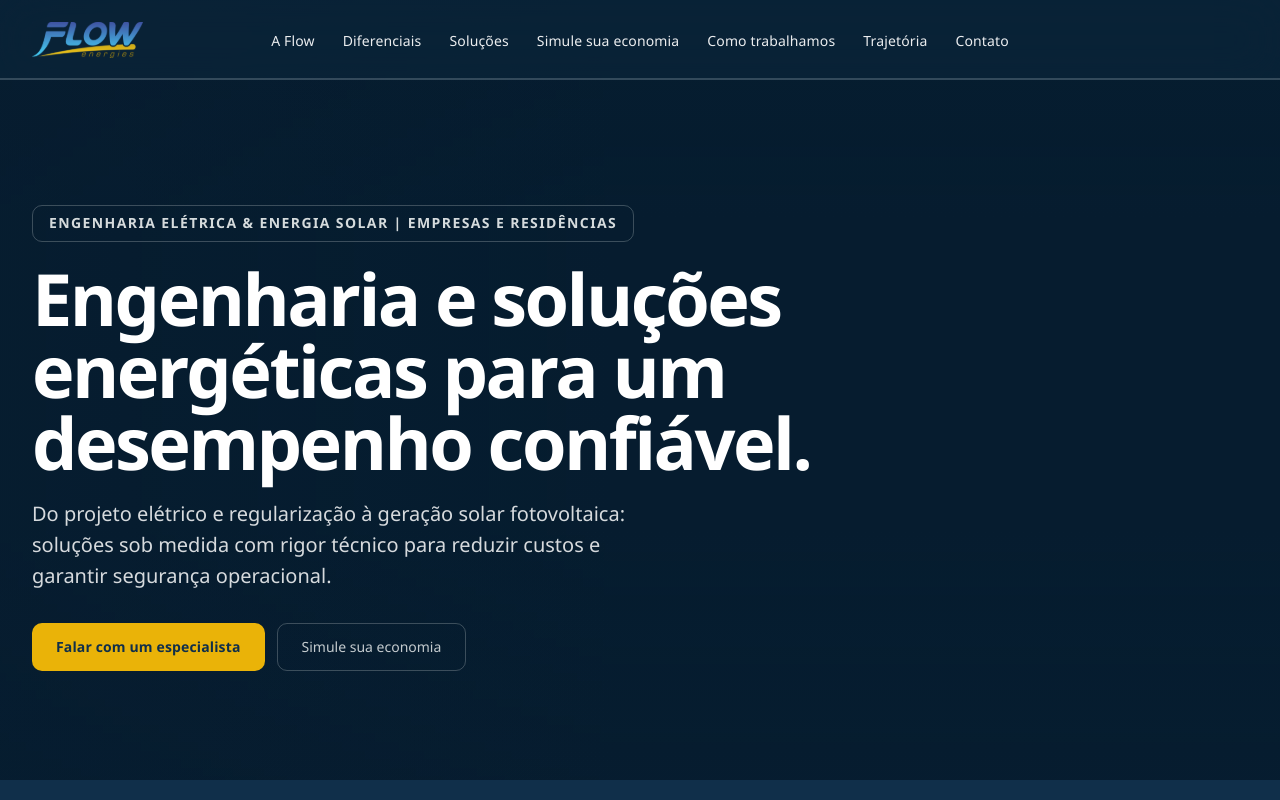
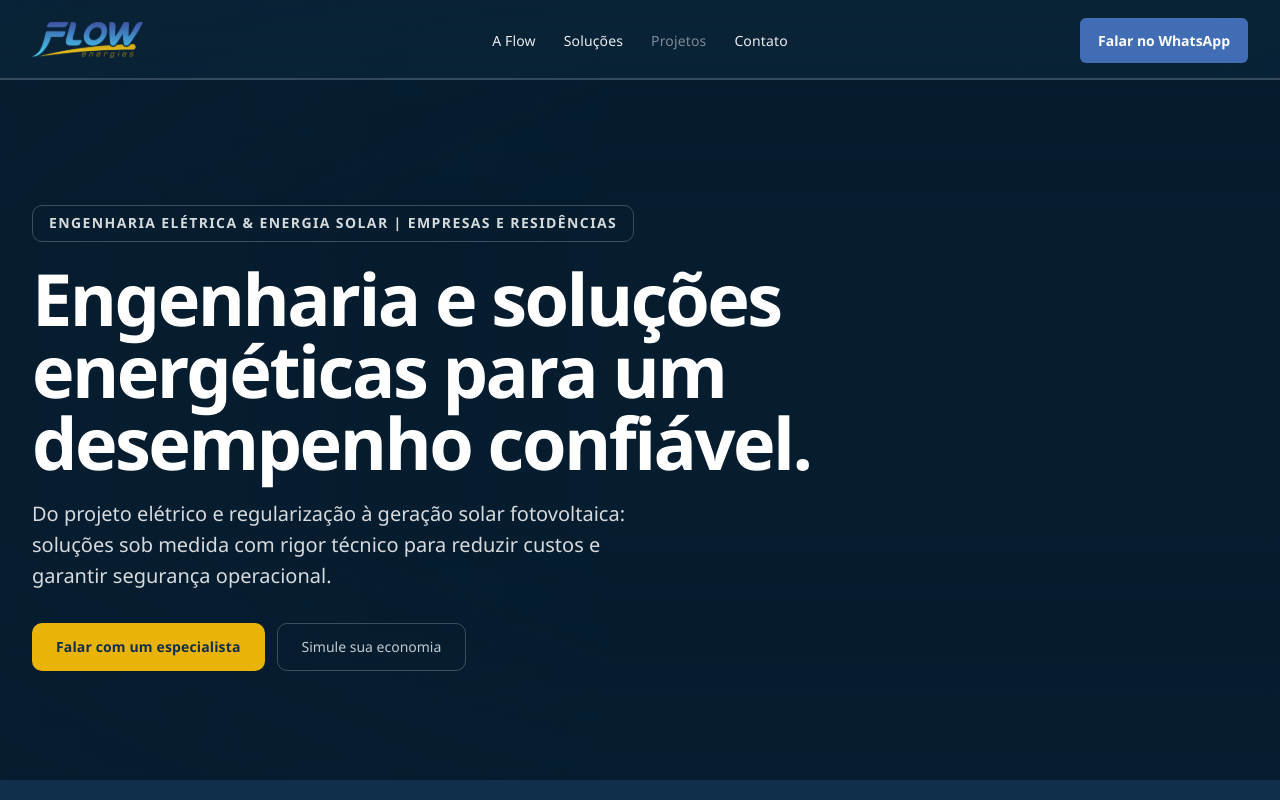
Before and after one commit to beAndrade/flow-site, an Angular app: page / in a window 1280 px wide. Shown: the top 800 px of the page. Built offline with nearby package versions, Linux system fonts and the light colour scheme; a web font is replaced by a local one.

Commit message:
feat(header): simplifica navbar (N2) e sincroniza documentação

```diff
--- a/src/app/layout/header/header.component.html
+++ b/src/app/layout/header/header.component.html
@@ -17,11 +17,29 @@
 
     <nav class="site-nav site-nav--desktop" aria-label="Seções">
       <ul>
-        @for (section of sections; track section.href) {
-          <li><a [href]="section.href">{{ section.label }}</a></li>
+        @for (section of sections; track section.id) {
+          <li>
+            @if (section.kind === 'link') {
+              <a [href]="section.href">{{ section.label }}</a>
+            } @else {
+              <span class="site-nav__pending">
+                {{ section.label }}
+                <span class="site-nav__pending-sr">em breve</span>
+              </span>
+            }
+          </li>
         }
       </ul>
     </nav>
+
+    <a
+      class="header-cta header-cta--bar"
+      href="https://wa.me/5522998449702?text=Ol%C3%A1!%20Conheci%20a%20Flow%20Energies%20pelo%20site%20e%20gostaria%20de%20conhecer%20melhor%20a%20empresa%20e%20entender%20como%20voc%C3%AAs%20podem%20me%20ajudar."
+      target="_blank"
+      rel="noopener noreferrer"
+    >
+      Falar no WhatsApp
+    </a>
 
     <button
       #menuButton
@@ -62,9 +80,16 @@
     <div class="site-nav--mobile__panel">
       <div class="site-nav--mobile__inner">
         <ul>
-          @for (section of sections; track section.href) {
+          @for (section of sections; track section.id) {
             <li>
-              <a [href]="section.href" (click)="closeMenuForHashNav()">{{ section.label }}</a>
+              @if (section.kind === 'link') {
+                <a [href]="section.href" (click)="closeMenuForHashNav()">{{ section.label }}</a>
+              } @else {
+                <span class="site-nav__pending">
+                  {{ section.label }}
+                  <span class="site-nav__pending-sr">em breve</span>
+                </span>
+              }
             </li>
           }
         </ul>
--- a/src/app/layout/header/header.component.scss
+++ b/src/app/layout/header/header.component.scss
@@ -140,6 +140,25 @@
   text-underline-offset: 0.2em;
 }
 
+.site-nav__pending {
+  color: var(--color-text-muted);
+  font-size: var(--text-nav);
+  font-weight: var(--font-weight-medium);
+  cursor: default;
+}
+
+.site-nav__pending-sr {
+  position: absolute;
+  width: 1px;
+  height: 1px;
+  margin: -1px;
+  padding: 0;
+  overflow: hidden;
+  clip: rect(0, 0, 0, 0);
+  white-space: nowrap;
+  border: 0;
+}
+
 .header-cta {
   display: inline-flex;
   align-items: center;
@@ -155,9 +174,18 @@
   cursor: pointer;
 }
 
+/* Desktop bar CTA (column 3); hidden below BP_NAV. Soft Steel blue via --color-brand-blue. */
+.header-cta--bar {
+  display: none;
+  grid-column: 3;
+  justify-self: end;
+}
+
 /* Desktop-era blue CTA text; mobile sheet overrides with navy on yellow. */
 .site-nav:not(.site-nav--mobile) a.header-cta,
-.site-nav:not(.site-nav--mobile) a.header-cta:hover {
+.site-nav:not(.site-nav--mobile) a.header-cta:hover,
+a.header-cta--bar,
+a.header-cta--bar:hover {
   color: var(--color-white);
   font-size: var(--text-cta);
   font-weight: var(--font-weight-bold);
@@ -357,17 +385,25 @@
   gap: var(--space-2);
 }
 
-.site-nav--mobile a:not(.header-cta) {
+.site-nav--mobile a:not(.header-cta),
+.site-nav--mobile .site-nav__pending {
   display: flex;
   align-items: center;
   min-height: 2.75rem;
-  color: var(--color-white);
   font-size: var(--text-lg);
   font-weight: var(--font-weight-semibold);
   line-height: var(--leading-lg);
+}
+
+.site-nav--mobile a:not(.header-cta) {
+  color: var(--color-white);
   transition:
     color 0.2s var(--easing-standard),
     opacity 0.2s var(--easing-standard);
+}
+
+.site-nav--mobile .site-nav__pending {
+  color: rgb(255 255 255 / 48%);
 }
 
 .site-nav--mobile a:not(.header-cta):hover {
@@ -384,7 +420,7 @@
   animation: site-nav-link-in 0.35s var(--menu-ease) forwards;
 }
 
-@for $i from 1 through 7 {
+@for $i from 1 through 4 {
   .site-nav--mobile.is-open li:nth-child(#{$i}) {
     animation-delay: #{$i * 40}ms;
   }
@@ -456,11 +492,19 @@
     flex-shrink: 0;
   }
 
+  .site-nav--desktop a,
+  .site-nav--desktop .site-nav__pending {
+    white-space: nowrap;
+    letter-spacing: 0.01em;
+  }
+
   .site-nav--desktop a {
-    white-space: nowrap;
     color: rgb(255 255 255 / 92%);
-    letter-spacing: 0.01em;
     transition: color var(--duration-header) var(--easing-standard);
+  }
+
+  .site-nav--desktop .site-nav__pending {
+    color: rgb(255 255 255 / 48%);
   }
 
   .site-nav--desktop a:hover {
@@ -472,8 +516,16 @@
     color: var(--color-brand-navy);
   }
 
+  .site-header.is-scrolled .site-nav--desktop .site-nav__pending {
+    color: var(--color-text-muted);
+  }
+
   .site-header.is-scrolled .site-nav--desktop a:hover {
     text-decoration-color: var(--color-brand-blue);
+  }
+
+  .header-cta--bar {
+    display: inline-flex;
   }
 
   .menu-button,
--- a/src/app/layout/header/header.component.ts
+++ b/src/app/layout/header/header.component.ts
@@ -13,6 +13,10 @@ import { RouterLink } from '@angular/router';
 /** Sync with Sass `$bp-nav` in `src/styles/_breakpoints.scss` (64rem / 1024px). */
 const BP_NAV = '64rem';
 const desktopNavQuery = `(min-width: ${BP_NAV})`;
+
+type NavSection =
+  | { id: string; label: string; kind: 'link'; href: string }
+  | { id: string; label: string; kind: 'pending' };
 
 @Component({
   selector: 'app-header',
@@ -35,14 +39,12 @@ export class HeaderComponent {
   protected readonly scrolled = signal(false);
   protected readonly scrollProgress = signal(0);
 
-  protected readonly sections = [
-    { label: 'A Flow', href: '#a-flow' },
-    { label: 'Diferenciais', href: '#diferenciais' },
-    { label: 'Soluções', href: '#solucoes' },
-    { label: 'Simule sua economia', href: '#simulacao' },
-    { label: 'Como trabalhamos', href: '#como-trabalhamos' },
-    { label: 'Trajetória', href: '#trajetoria' },
-    { label: 'Contato', href: '#contato' },
+  /** Nav items: links with hash targets, or pending placeholders (no href). */
+  protected readonly sections: readonly NavSection[] = [
+    { id: 'a-flow', label: 'A Flow', kind: 'link', href: '#a-flow' },
+    { id: 'solucoes', label: 'Soluções', kind: 'link', href: '#solucoes' },
+    { id: 'projetos', label: 'Projetos', kind: 'pending' },
+    { id: 'contato', label: 'Contato', kind: 'link', href: '#contato' },
   ];
 
   constructor() {
@@ -428,6 +430,9 @@ export class HeaderComponent {
 
   private desktopControlsContain(target: Node): boolean {
     const desktopNav = this.host.nativeElement.querySelector('.site-nav--desktop');
-    return desktopNav?.contains(target) === true;
+    const desktopCta = this.host.nativeElement.querySelector('.header-cta--bar');
+    return (
+      desktopNav?.contains(target) === true || desktopCta?.contains(target) === true
+    );
   }
 }
```
Also changed, not shown: 3 other files (tests, documents, lock files or other folders).
